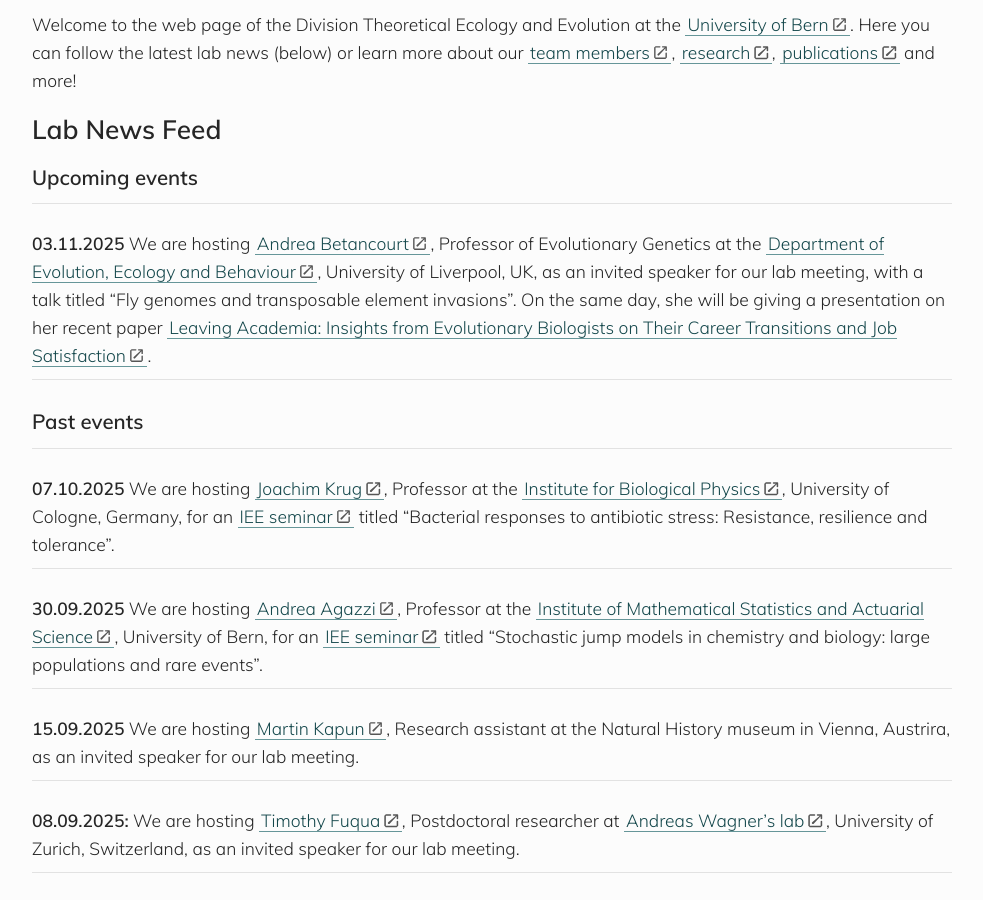
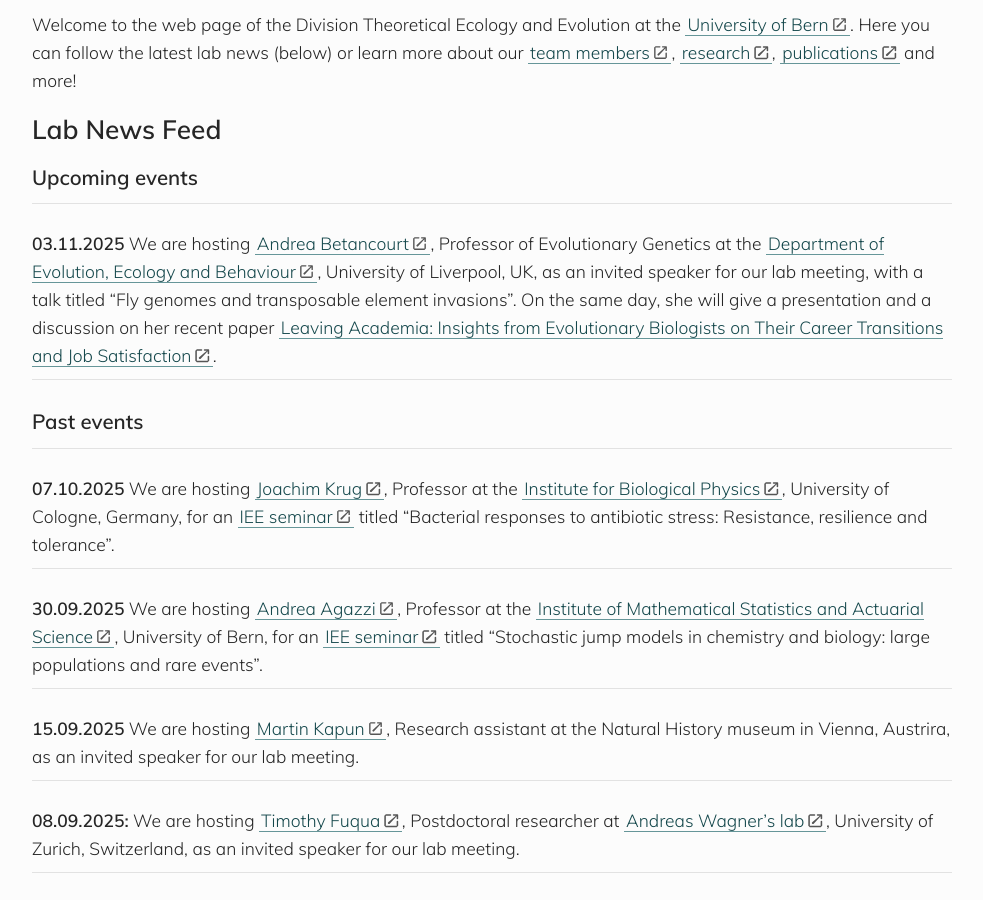
Before and after one commit to banklab/banklab.github.io, a Jekyll site: the page built from index.md, in a window 1280 px wide and 900 px high, scrolled down 411 px. Shown: the whole window, without its empty margins (148-1131 px from the left). Built offline with Jekyll 4.4.1, drawn with Linux system fonts in a browser that asks for light colours; some web fonts are replaced.

Commit message:
Update index

```diff
--- a/index.md
+++ b/index.md
@@ -14,7 +14,7 @@
 
 ---
 
-**03.11.2025** We are hosting [Andrea Betancourt](https://scholar.google.com/citations?user=fUOeAXUAAAAJ&hl=en&oi=ao), Professor of Evolutionary Genetics at the [Department of Evolution, Ecology and Behaviour](https://www.liverpool.ac.uk/infection-veterinary-and-ecological-sciences/about/evolution-ecology-and-behaviour/), University of Liverpool, UK, as an invited speaker for our lab meeting, with a talk titled "Fly genomes and transposable element invasions". On the same day, she will be giving a presentation on her recent paper [ Leaving Academia: Insights from Evolutionary Biologists on Their Career Transitions and Job Satisfaction](https://www.biorxiv.org/content/10.1101/2025.08.19.671061v1).
+**03.11.2025** We are hosting [Andrea Betancourt](https://scholar.google.com/citations?user=fUOeAXUAAAAJ&hl=en&oi=ao), Professor of Evolutionary Genetics at the [Department of Evolution, Ecology and Behaviour](https://www.liverpool.ac.uk/infection-veterinary-and-ecological-sciences/about/evolution-ecology-and-behaviour/), University of Liverpool, UK, as an invited speaker for our lab meeting, with a talk titled "Fly genomes and transposable element invasions". On the same day, she will give a presentation and a discussion on her recent paper [ Leaving Academia: Insights from Evolutionary Biologists on Their Career Transitions and Job Satisfaction](https://www.biorxiv.org/content/10.1101/2025.08.19.671061v1).
 
 ---
 
```
